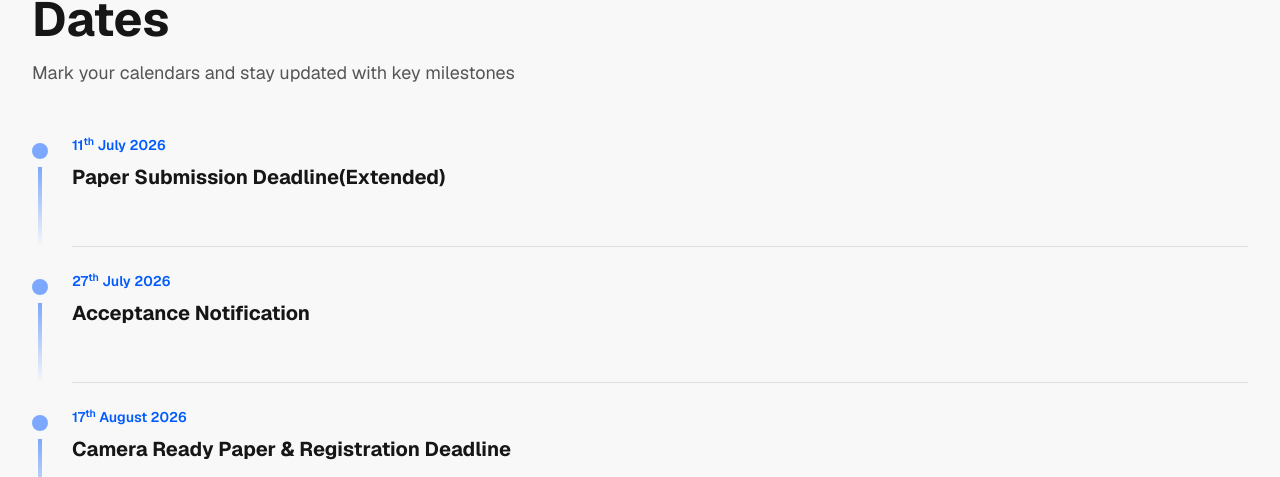
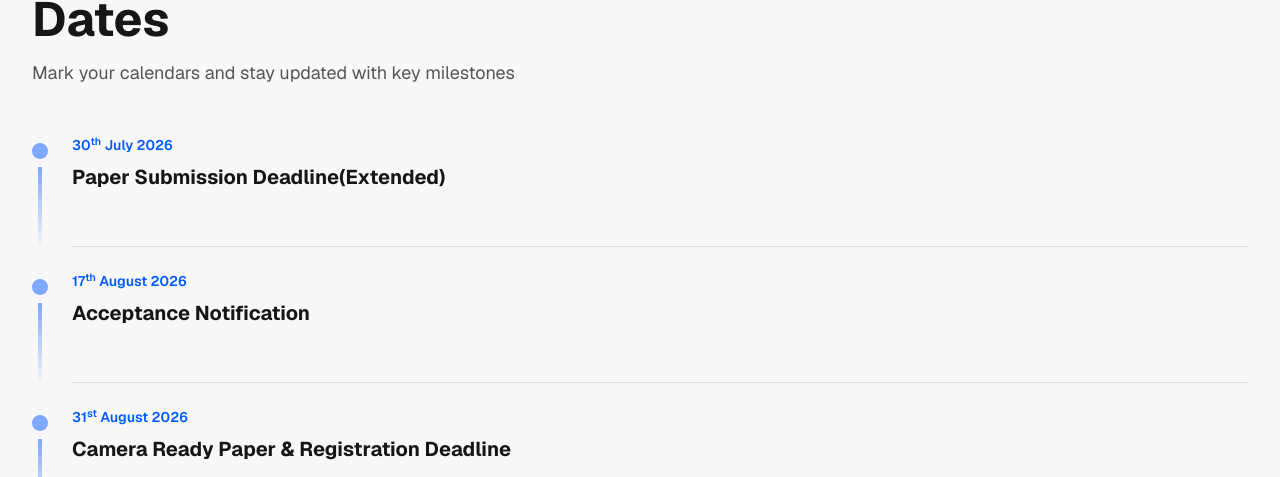
Before and after one commit to balram16/ICRMRI, a Next.js app: page / in a window 1280 px wide. Shown: the part 4256-4733 px from the top of the page. Built offline with nearby package versions, Linux system fonts and the light colour scheme.

Commit message:
Update timeline events and dates

```diff
--- a/components/timeline.tsx
+++ b/components/timeline.tsx
@@ -1,9 +1,9 @@
 import Image from "next/image"
 
 const timeline = [
-  { date: <>11<sup>th</sup> July 2026</>, event: "Paper Submission Deadline(Extended)", status: "upcoming" },
-  { date: <>27<sup>th</sup> July 2026</>, event: "Acceptance Notification", status: "upcoming" },
-  { date: <>17<sup>th</sup> August 2026</>, event: "Camera Ready Paper & Registration Deadline", status: "upcoming" },
+  { date: <>30<sup>th</sup> July 2026</>, event: "Paper Submission Deadline(Extended)", status: "upcoming" },
+  { date: <>17<sup>th</sup> August 2026</>, event: "Acceptance Notification", status: "upcoming" },
+  { date: <>31<sup>st</sup> August 2026</>, event: "Camera Ready Paper & Registration Deadline", status: "upcoming" },
   { date: <>30<sup>th</sup> to 31<sup>st</sup> October 2026</>, event: "Conference Dates", status: "highlight" },
 ]
 
```
